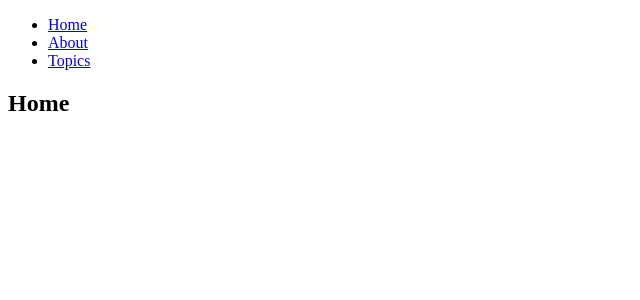
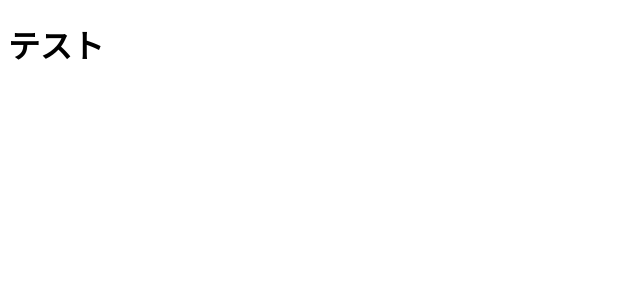
Before and after one commit to tobb422/practice-react, a React (Create React App) app: page / in a window 1280 px wide. Shown: the top 300 px of the page, without its empty margins (0-640 px from the left). Built offline with nearby package versions, Linux system fonts and the light colour scheme.

Commit message:
component 分割

```diff
--- a/src/index.js
+++ b/src/index.js
@@ -1,79 +1,15 @@
 import React from 'react';
 import ReactDOM from 'react-dom';
-import PropTypes from 'prop-types'
-import { BrowserRouter as Router, Route, Link } from 'react-router-dom';
+import { BrowserRouter as Router, Route } from 'react-router-dom';
+import Index from './pages/index'
 
 function App() {
   return (
     <Router>
       <div>
-        <Header />
-
-        <Route exact path="/" component={Home} />
-        <Route path="/about" component={About} />
-        <Route path="/todo-list" component={TodoList} />
+        <Route exact path="/" component={Index} />
       </div>
     </Router>
-  );
-}
-
-function Home() {
-  return <h2>Home</h2>;
-}
-
-function About() {
-  return <h2>About</h2>;
-}
-
-const Todo = ({ onClick, completed, text }) => (
-  <li
-    onClick={onClick}
-    style={{
-      textDecoration: completed ? 'line-through' : 'none'
-    }}
-  >
-    {text}
-  </li>
-)
-
-Todo.propTypes = {
-  onClick: PropTypes.func.isRequired,
-  completed: PropTypes.bool.isRequired,
-  text: PropTypes.string.isRequired
-}
-
-const TodoList = ({ todos, onTodoClick }) => (
-  <ul>
-    {todos.map((todo, index) => (
-      <Todo key={index} {...todo} onClick={() => onTodoClick(index)} />
-    ))}
-  </ul>
-)
-
-TodoList.propTypes = {
-  todos: PropTypes.arrayOf(
-    PropTypes.shape({
-      id: PropTypes.number.isRequired,
-      completed: PropTypes.bool.isRequired,
-      text: PropTypes.string.isRequired
-    }).isRequired
-  ).isRequired,
-  onTodoClick: PropTypes.func.isRequired
-}
-
-function Header() {
-  return (
-    <ul>
-      <li>
-        <Link to="/">Home</Link>
-      </li>
-      <li>
-        <Link to="/about">About</Link>
-      </li>
-      <li>
-        <Link to="/topics">Topics</Link>
-      </li>
-    </ul>
   );
 }
 
--- /dev/null
+++ b/src/pages/index.js
@@ -0,0 +1,7 @@
+import React, { Component } from 'react';
+
+export default class Index extends Component {
+  render() {
+    return <h1>テスト</h1>
+  }
+}
```
